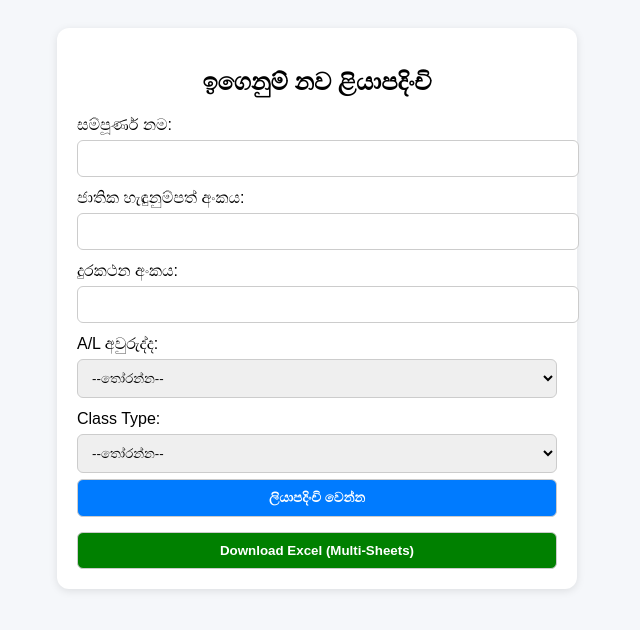
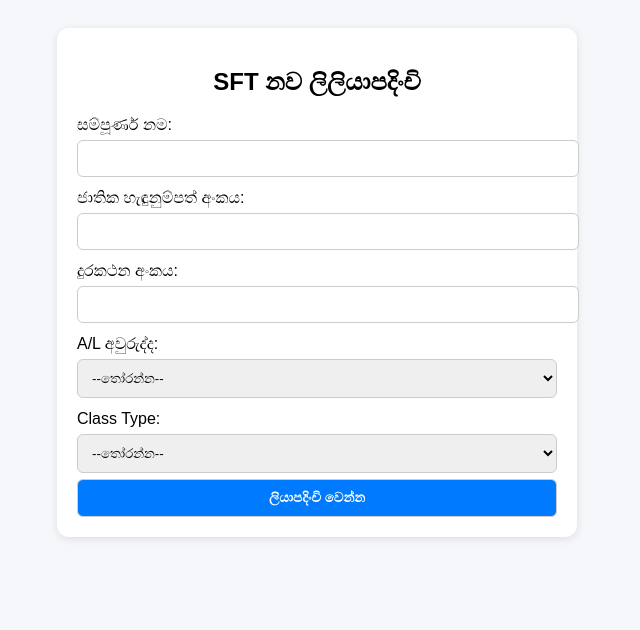
Before and after one commit to SFT-Athugala/tuition-registration, a plain HTML site: page index.html in a window 1280 px wide. Shown: the whole page, without its empty margins (323-963 px from the left). Drawn offline with Linux system fonts and the light colour scheme; a script that the page names is missing.

Commit message:
Update index.html

```diff
--- a/index.html
+++ b/index.html
@@ -19,7 +19,7 @@
 </head>
 <body>
   <div class="container">
-    <h2>ඉගෙනුම් නව ළියාපදිංචි</h2>
+    <h2>SFT නව ලිලියාපදිංචි</h2>
     <form id="regForm">
       <label>සම්පූර්ණ නම:</label>
       <input type="text" id="name" required>
@@ -47,9 +47,7 @@
       <button type="submit">ලියාපදිංචි වෙන්න</button>
     </form>
 
-    <!-- Excel Download Button -->
-    <button id="downloadBtn">Download Excel (Multi-Sheets)</button>
-  </div>
+
 
   <script>
     const links = {
```
